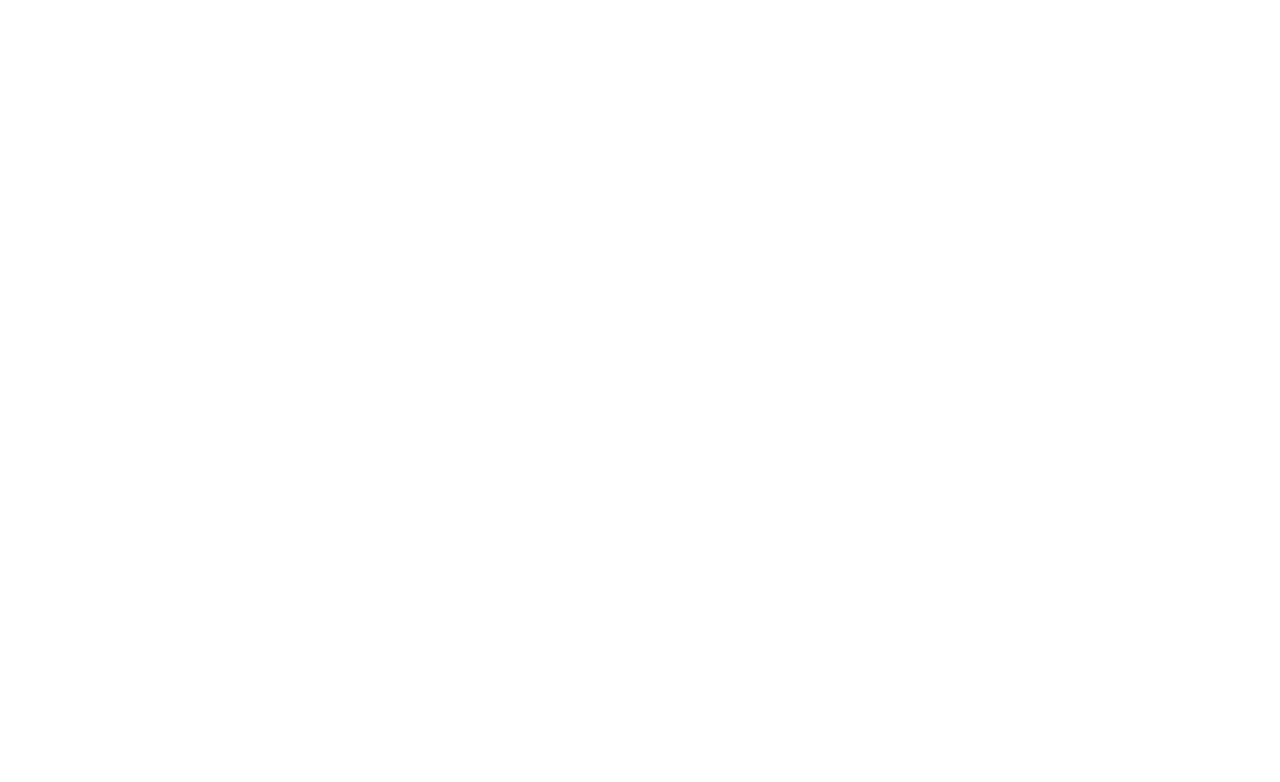
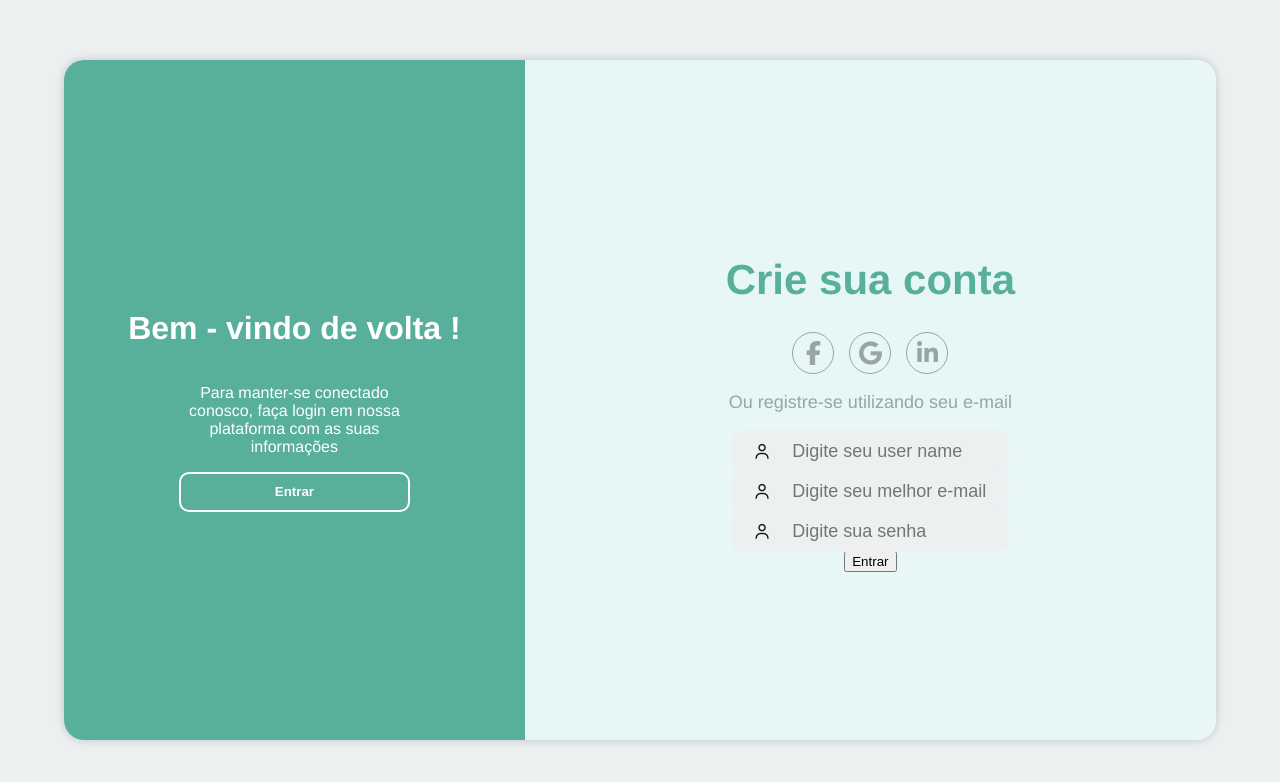
Before and after one commit to ErikeRJK/aula-02, a plain HTML site: page cadastro/index.html in a window 1280 px wide. Drawn offline with Linux system fonts and the light colour scheme.

Commit message:
adicionando campos de cadastro e estilização com css

```diff
--- a/cadastro/index.html
+++ b/cadastro/index.html
@@ -3,6 +3,13 @@
   <head>
     <meta charset="UTF-8" />
     <meta name="viewport" content="width=device-width, initial-scale=1.0" />
+    <link
+      rel="stylesheet"
+      href="https://cdnjs.cloudflare.com/ajax/libs/font-awesome/7.0.1/css/all.min.css"
+      integrity="sha512-2SwdPD6INVrV/lHTZbO2nodKhrnDdJK9/kg2XD1r9uGqPo1cUbujc+IYdlYdEErWNu69gVcYgdxlmVmzTWnetw=="
+      crossorigin="anonymous"
+      referrerpolicy="no-referrer"
+    />
     <link rel="stylesheet" href="style.css" />
     <title>Cadastro de usuários</title>
   </head>
@@ -10,10 +17,34 @@
     <div class="container">
       <div class="main-card">
         <div class="information-card">
-
+          <h1>Bem - vindo de volta !</h1>
+          <p>
+            Para manter-se conectado conosco, faça login em nossa plataforma com
+            as suas informações
+          </p>
+          <button>Entrar</button>
         </div>
-        <div class="registration-card">
-
+        <div class="registration">
+          <h1>Crie sua conta</h1>
+          <div class="icons">
+            <i class="fa-brands fa-facebook-f"></i>
+            <i class="fa-brands fa-google"></i>
+            <i class="fa-brands fa-linkedin-in"></i>
+          </div>
+          <p>Ou registre-se utilizando seu e-mail</p>
+          <div class="input">
+            <input type="text" id="user" placeholder="Digite seu user name" />
+            <i class="fa-regular fa-user"></i>
+          </div>
+          <div class="input">
+            <input type="text" id="e-mail" placeholder="Digite seu melhor e-mail" />
+            <i class="fa-regular fa-user"></i>
+          </div>
+          <div class="input">
+            <input type="text" id="password" placeholder="Digite sua senha" />
+            <i class="fa-regular fa-user"></i>
+          </div>
+          <button>Entrar</button>
         </div>
       </div>
     </div>
--- a/cadastro/style.css
+++ b/cadastro/style.css
@@ -0,0 +1,122 @@
+body {
+  margin: 0;
+  padding: 0;
+  font-family: 'Franklin Gothic Medium', 'Arial Narrow', Arial, sans-serif;}
+
+.container {
+    width: 100%;
+    height: 100vh;
+    display: flex;
+    justify-content: center;
+    align-items: center;
+    background-color: #ECF0F1;
+}
+
+.container .main-card {
+    width: 90%;
+    height: 85%;
+    display: flex;
+    background-color: #FFFFFF;
+    border-radius: 20px;
+    box-shadow: 0 0 10px 0 #00000030;
+}
+
+.container .main-card .information-card {
+  width: 40%;
+  height: 100%;
+  background-color: #58AF9C;
+  border-radius: 20px 0 0 20px;
+  display: flex;
+  justify-content: center;
+  align-items: center;
+  flex-direction: column;
+  color: #FFFFFF;
+}
+
+.container .main-card .registration {
+  width: 60%;
+  height: 100%;
+  background-color: #e7f7f5;
+  border-radius: 0 20px 20px 0;
+  display: flex;
+  justify-content: center;
+  align-items: center;
+  flex-direction: column;
+}
+
+.container .main-card .information-card h1 {
+  font-size: 70;
+}
+
+.container .main-card .information-card p {
+  font-size: 60;
+  text-align: center;
+  width: 50%;
+}
+
+.container .main-card .information-card button {
+    width: 50%;
+    height: 40px;
+    background-color: transparent;
+    border-radius: 10px;
+    border: 2px solid #FFFFFF;
+    color: #FFFFFF;
+    font-weight: bold;
+    cursor: pointer;
+    transition: all 0.3s ease-in-out;
+}
+
+.container .main-card .registration h1 {
+  font-size: 42px;
+  color: #58AF9C;
+}
+
+.container .main-card .registration i {
+  font-size: 24px;
+  color: #99A4A7;
+  border: 1px solid #99A4A7;
+  width: 40px;
+  height: 40px;
+  display: flex;
+  justify-content: center;
+  align-items: center;
+  border-radius: 50%;
+}
+
+.container .main-card .registration .icons {
+  display: flex;
+  gap: 15px;
+}
+
+.container .main-card .registration p {
+  font-size: 18px;
+  color: #99A4A7;
+}
+
+.container .main-card .registration .input {
+  width: 40%;
+  height: 40px;
+  position: relative;
+  display: flex;
+  justify-content: center;
+  align-items: center;
+}
+
+.container .main-card .registration .input input {
+  width: 100%;
+  height: 100%;
+  border: none;
+  background-color: #ECF0F1;
+  border-radius: 10px;
+  padding-left: 60px;
+  font-size: 18px;
+}
+
+.container .main-card .registration .input i {
+  position: absolute;
+  border: none;
+  font-size: 15px;
+  left: 10px;
+  color: #141414;
+
+}
```
